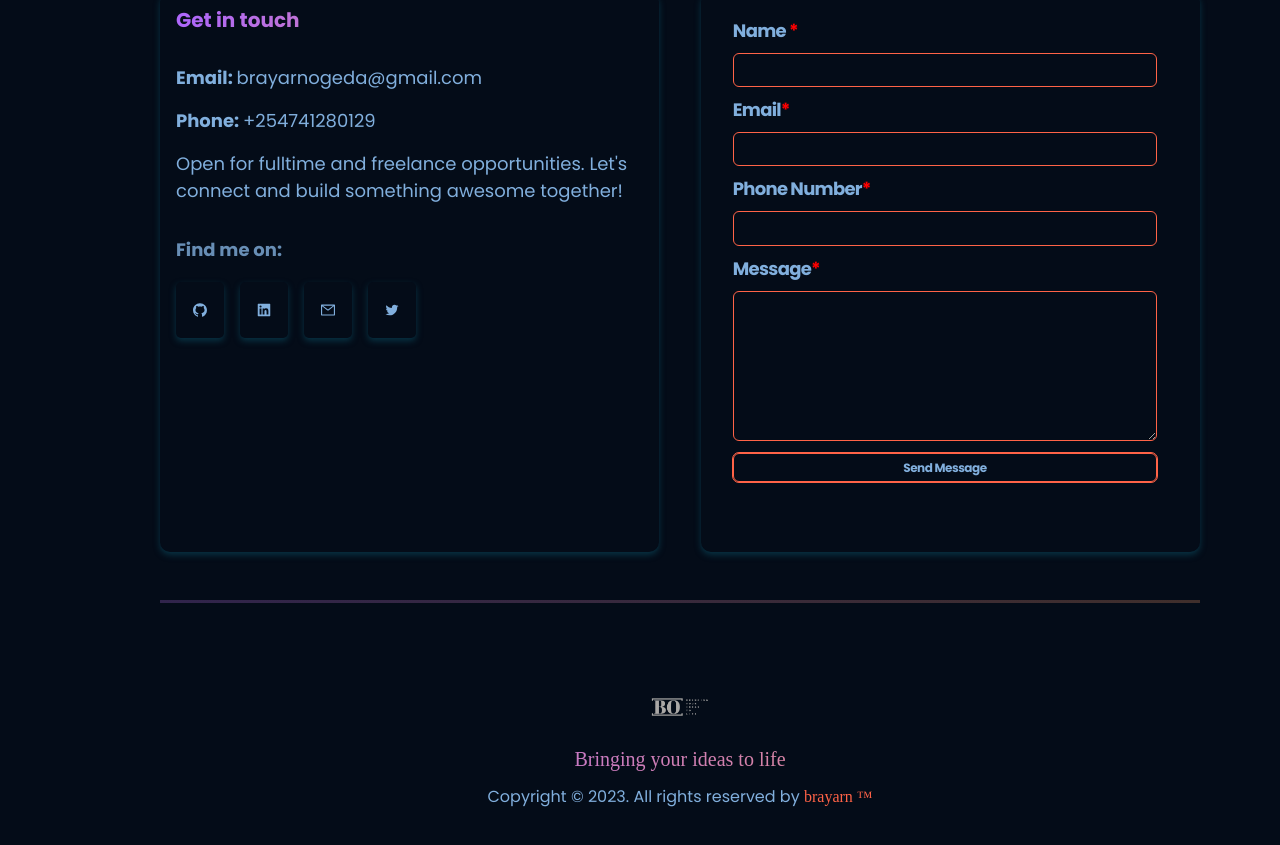
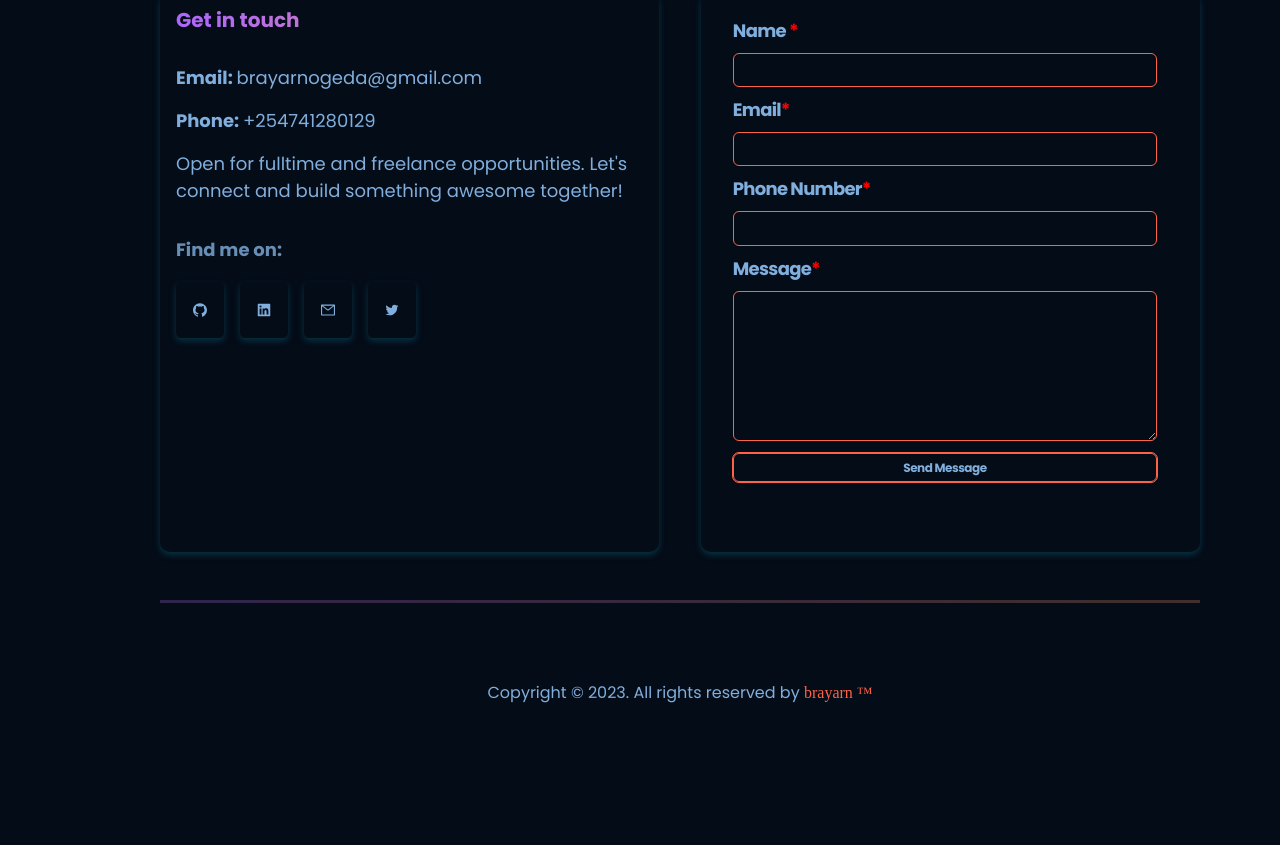
Before and after one commit to o-brayarn/portfolio, a React (Create React App) app: page / in a window 1280 px wide. Shown: the part 5138-5983 px from the top of the page. After the commit the page ends 5881 px from the top, so only its background shows below. Built offline with nearby package versions, Linux system fonts and the light colour scheme; a web font is replaced by a local one.

Commit message:
modify footer content

```diff
--- a/src/pages/footer/Footer.jsx
+++ b/src/pages/footer/Footer.jsx
@@ -1,6 +1,6 @@
 import React from "react";
 import './footer.css';
-import logo from "../../assets/logo.png";
+// import logo from "../../assets/logo.png";
 
 
 export default function Footer() {
@@ -8,18 +8,18 @@ export default function Footer() {
   return (
     <>
       <section className="portfolio__footer">
-         <div className="main__footer">
-            <div className="portfolio__brand">
+         {/* <div className="main__footer"> */}
+            {/* <div className="portfolio__brand">
               <img
                   src={logo}
-                  width="80"
-                  height="80"
+                  width="50"
+                  height="50"
                   className="d-inline-block align-top"
                   alt="BO: Bringing your ideas to life!"
               />
               <h5 className="gradient__text">Bringing your ideas to life</h5>
             </div>
-
+           */}
             {/* <div className="footer__links">
               <h5>Links</h5>
               <ul>
@@ -41,7 +41,7 @@ export default function Footer() {
               </ul>
             </div> */}
 
-          </div>
+          {/* </div> */}
 
           <div className="footer__copyright">
               <p>
```
